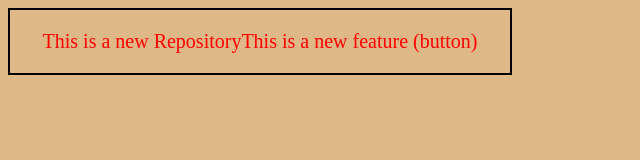
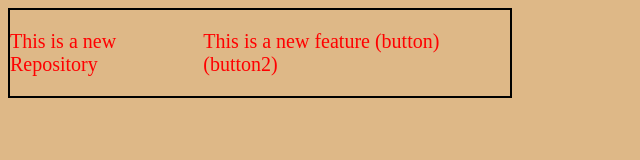
Before and after one commit to yog-32/first_cotribution, a plain HTML site: page index.html in a window 1280 px wide. Shown: the whole page, without its empty margins (0-640 px from the left). Drawn offline with Linux system fonts and the light colour scheme.

Commit message:
button 2 is added in main branch

```diff
--- a/index.html
+++ b/index.html
@@ -9,7 +9,7 @@
 <body>
     <div class="new">
         <p>This is a new Repository</p>
-        <p>This is a new feature (button)</p>
+        <p>This is a new feature (button) (button2)</p>
     </div>
 </body>
 </html>
```
